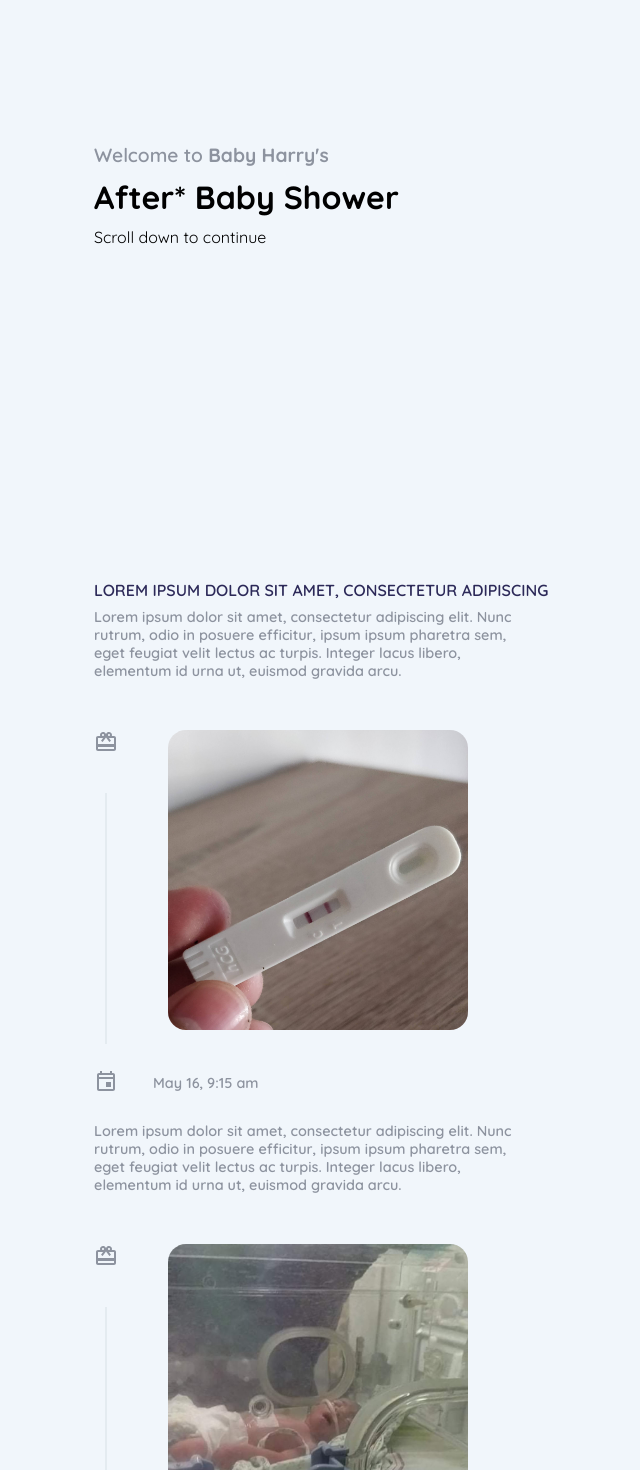
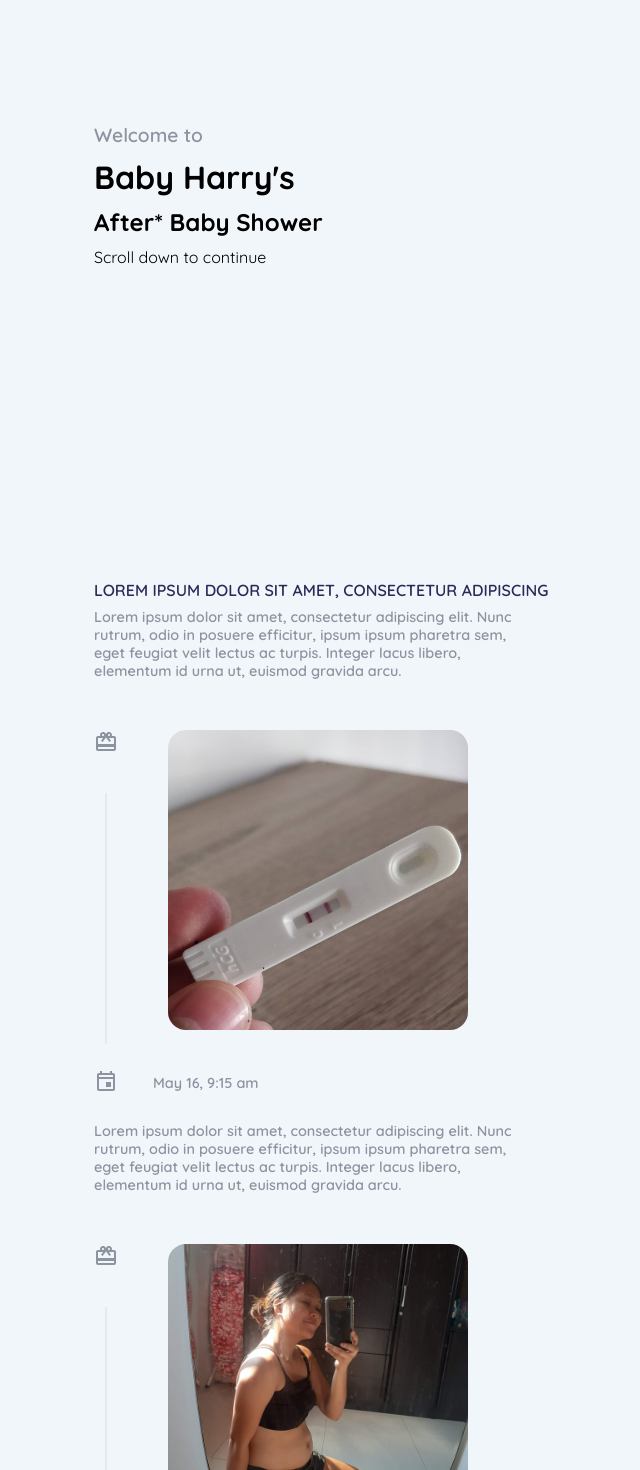
Before and after one commit to esculturajerome/babyshower, a React (Create React App) app: page / in a window 1280 px wide. Shown: the part 240-1710 px from the top of the page, without its empty margins (331-971 px from the left). Built offline with nearby package versions, Linux system fonts and the light colour scheme.

Commit message:
babyshower | add image

```diff
--- a/src/Screens/GiftsScreen.js
+++ b/src/Screens/GiftsScreen.js
@@ -1,4 +1,4 @@
-import React from "react";
+import React, { useEffect } from "react";
 import styled from "styled-components";
 
 import { useStateValue } from "../utils/StateProvider";
@@ -13,9 +13,9 @@ import AppDetails from "../components/AppDetails";
 import Title from "../components/Title";
 
 function GiftsScreen() {
-  const [{ userInfo, gifts }] = useStateValue();
-
-  console.log(gifts, "gifts");
+  useEffect(() => {
+    window.scrollTo(0, 0);
+  }, []);
 
   return (
     <GiftScreenWrapper>
@@ -26,12 +26,8 @@ function GiftsScreen() {
           title="Lorem ipsum dolor sit amet, consectetur adipiscing"
           caption="Lorem ipsum dolor sit amet, consectetur adipiscing elit. Nunc rutrum, odio in posuere efficitur, ipsum ipsum pharetra sem, eget feugiat velit lectus ac turpis. Integer lacus libero, elementum id urna ut, euismod gravida arcu. "
         />
-        {gifts && (
-          <React.Fragment>
-            <Cards imageUrl={require("../images/gcash.png")} />
-            <Cards imageUrl={require("../images/bpi.png")} />
-          </React.Fragment>
-        )}
+        <Cards imageUrl={require("../images/gcash.png")} />
+        <Cards imageUrl={require("../images/bpi.png")} />
         <IconText
           Icon={LocalShippingOutlinedIcon}
           text="Lorem ipsum dolor sit amet, consectetur adipiscing elit. Nunc rutrum, odio in posuere efficitur, ipsum ipsum."
--- a/src/Screens/LandingScreen.js
+++ b/src/Screens/LandingScreen.js
@@ -36,6 +36,11 @@ function LandingScreen() {
         <Title caption="Lorem ipsum dolor sit amet, consectetur adipiscing elit. Nunc rutrum, odio in posuere efficitur, ipsum ipsum pharetra sem, eget feugiat velit lectus ac turpis. Integer lacus libero, elementum id urna ut, euismod gravida arcu. " />
         <Cards
           Icon={CardGiftcardOutlinedIcon}
+          imageUrl={require("../images/babybump.jpg")}
+        />
+        <IconText Icon={EventOutlinedIcon} text="June 4, 8:27 am" />
+        <Cards
+          Icon={CardGiftcardOutlinedIcon}
           imageUrl={require("../images/babyharry.jpg")}
         />
         <IconText Icon={EventOutlinedIcon} text="Baby Harry's first Picture." />
--- a/src/components/Nav.js
+++ b/src/components/Nav.js
@@ -61,10 +61,9 @@ function Nav({ back }) {
         ) : (
           <div className="header__nav">
             <animated.div className="header__greeting" style={text}>
-              <p className="header__greet">
-                Welcome to <b>Baby Harry's</b>
-              </p>
-              <h1>After* Baby Shower</h1>
+              <p className="header__greet">Welcome to</p>
+              <h1>Baby Harry's</h1>
+              <h2>After* Baby Shower</h2>
               <span>Scroll down to continue</span>
             </animated.div>
           </div>
```
Also changed, not shown: src/images/babybump.jpg (added).
